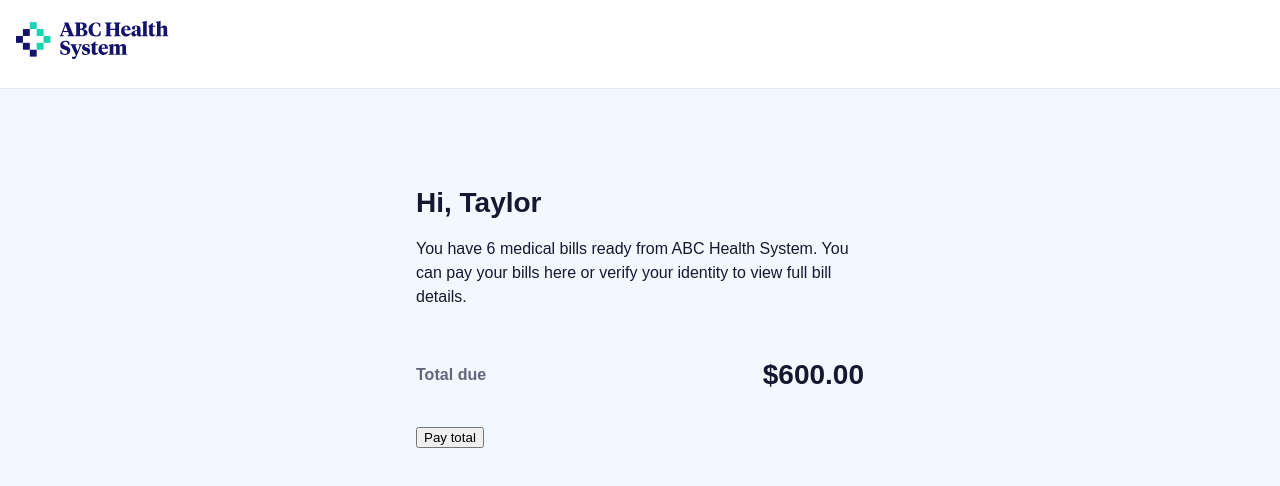
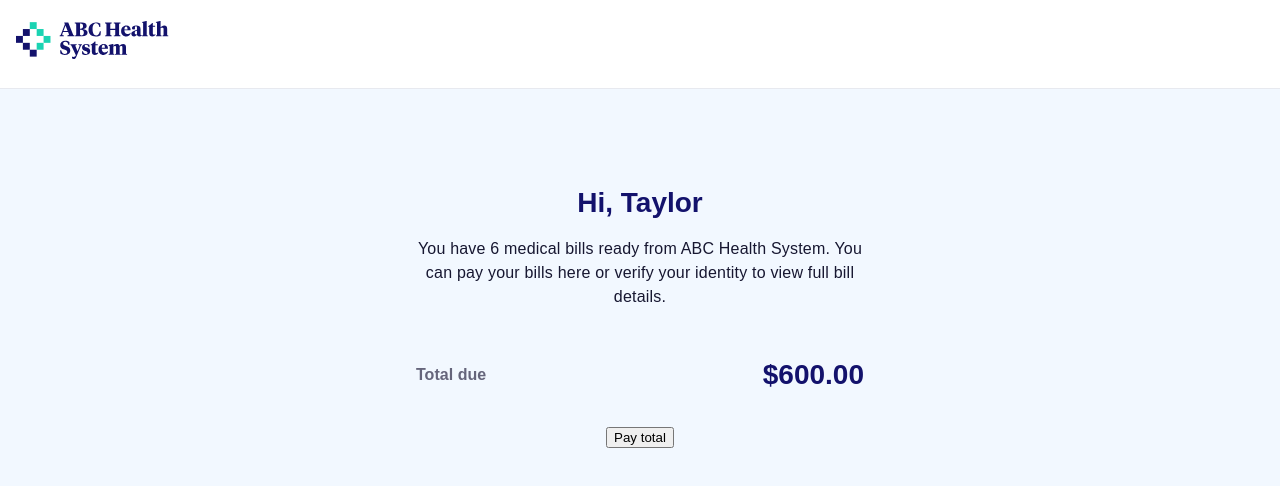
Before and after one commit to olexpono/cedar-payment-flow, a React (Vite) app: page / in a window 1280 px wide. Shown: the top 486 px of the page. Built offline with nearby package versions, Linux system fonts and the light colour scheme.

Commit message:
Centering StepOne

```diff
--- a/src/components/Container.module.css
+++ b/src/components/Container.module.css
@@ -1,8 +1,13 @@
 .container {
   max-width: var(--space-container-width);
   padding-inline: var(--space4);
+  margin-inline: auto;
+}
+
+.container.containerTransparent {
   padding-top: var(--space24);
-  margin-inline: auto;
+  padding-bottom: var(--space8);
+  text-align: center;
 }
 
 .container.containerBlock {
--- a/src/components/Container.tsx
+++ b/src/components/Container.tsx
@@ -10,7 +10,7 @@ function Container(props: {
   const variant = props.variant ?? "transparent";
   const className =
     styles.container +
-    ` ${variant === "block" ? styles.containerBlock : ""}` +
+    ` ${variant === "block" ? styles.containerBlock : styles.containerTransparent}` +
     ` ${props.className ?? ""}`;
 
   return React.createElement(props?.el ?? "div", { className }, props.children);
--- a/src/index.css
+++ b/src/index.css
@@ -57,7 +57,7 @@ a {
 }
 
 a:hover {
-  color: #535bf2;
+  color: var(--blue70);
 }
 
 body {
@@ -68,12 +68,20 @@ body {
   color: var(--blue90);
 }
 
+/* text styles & default html els */
 h1 {
   font-size: 3em;
   line-height: 1.0;
 }
 
-.text-p-bold {
+p, .text-p {
+  font-size: 1rem;
+  line-height: 1.5;
+  letter-spacing: 0.2px;
+}
+
+strong, .text-p-bold {
+  font-size: 1rem;
   font-weight: 600;
   letter-spacing: 0.002em;
 }
@@ -82,6 +90,7 @@ h2, .text-h2 {
   font-size: 1.75rem; /* 28 */
   line-height: 2.25rem; /* 36 */
   font-weight: 600;
+  color: var(--blue70);
 }
 
 h1, h2, h3, h4, h5 {
```
